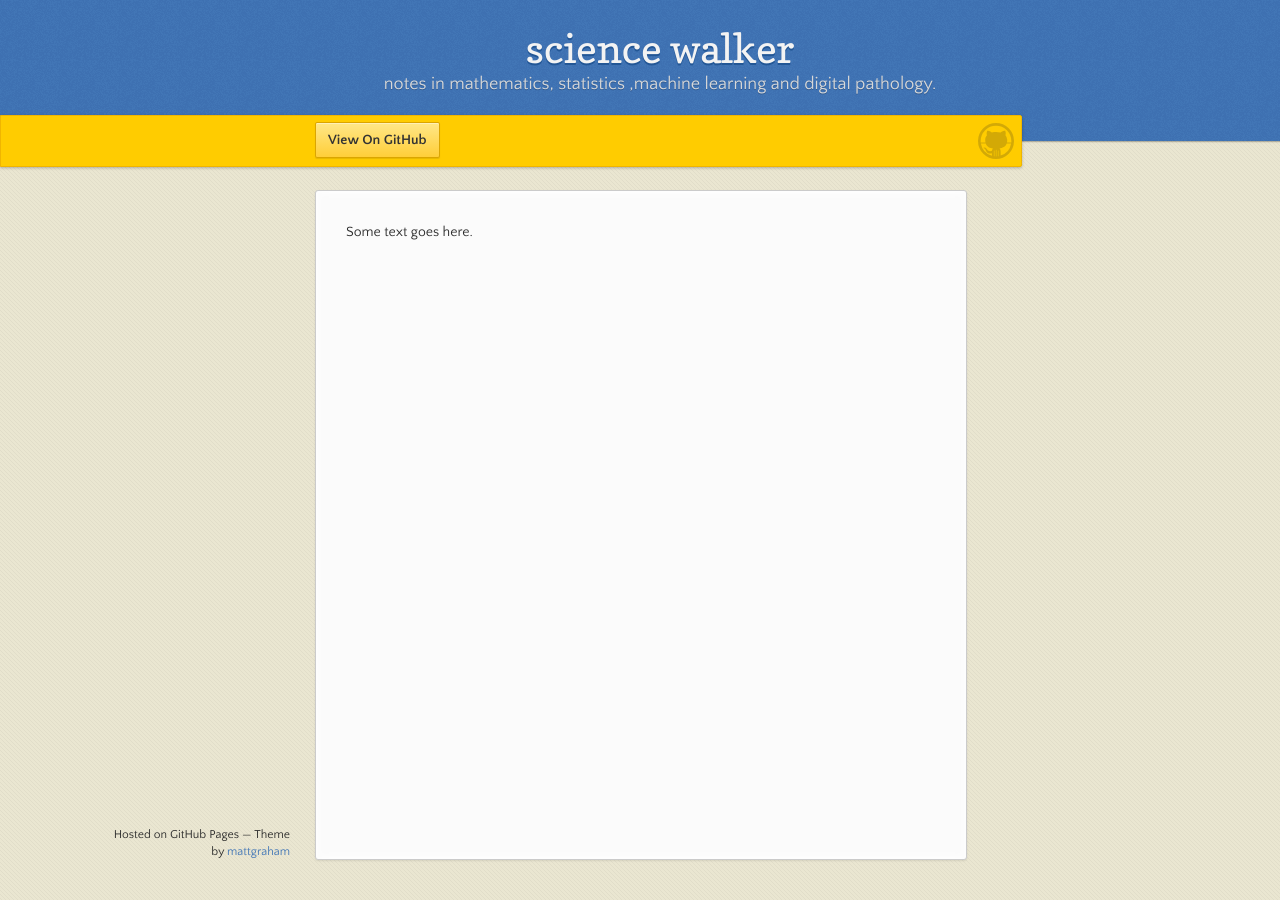
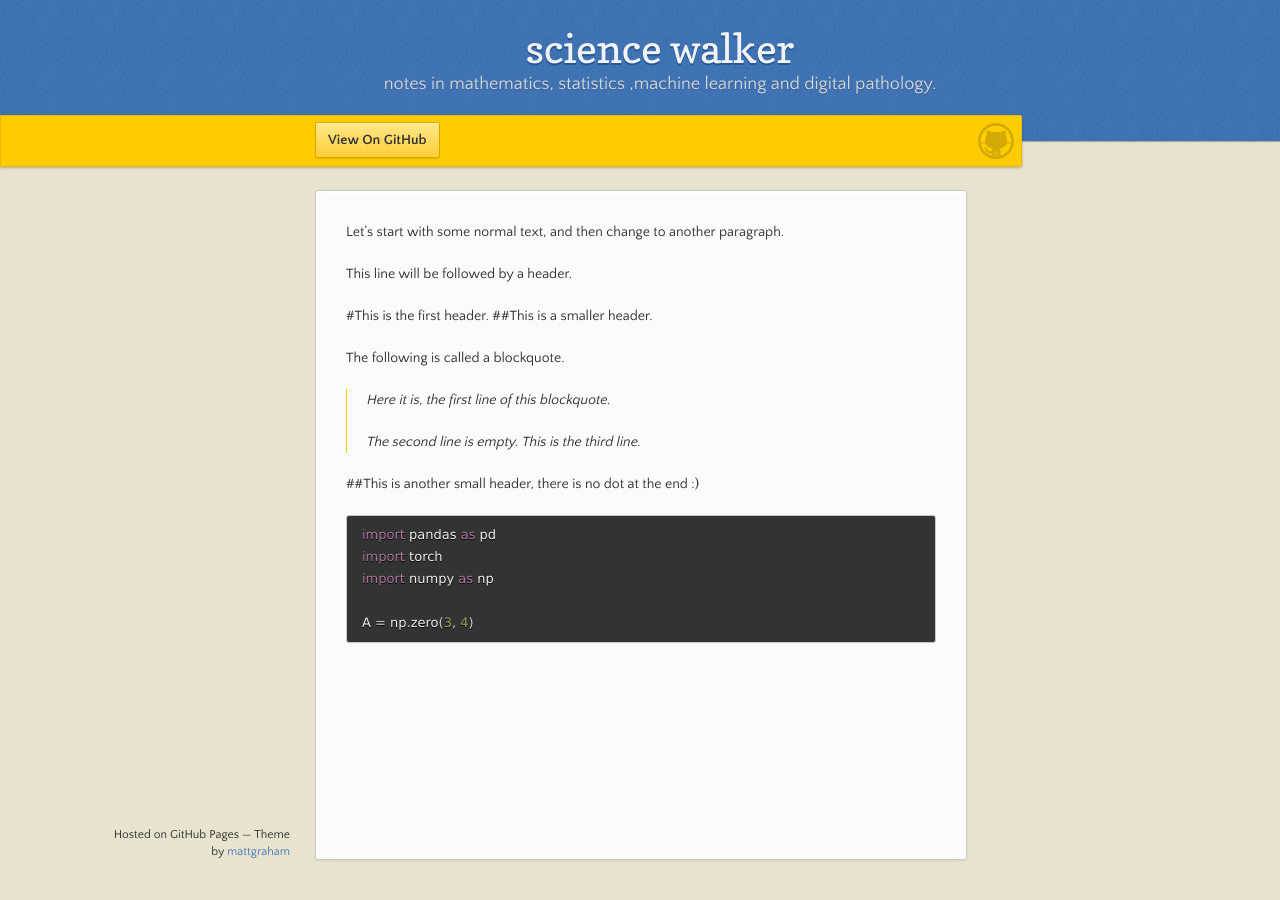
Before and after one commit to xloctran/xloctran.github.io, a Jekyll site: the page built from test.md, in a window 1280 px wide. Built offline with Jekyll 4.4.1, drawn with Linux system fonts in a browser that asks for light colours.

Commit message:
update test.md

````diff
--- a/test.md
+++ b/test.md
@@ -1,4 +1,25 @@
 ---
 layout: default
 ---
-Some text goes here.
+
+Let's start with some normal text, and then change to another paragraph.
+
+This line will be followed by a header.
+
+#This is the first header.
+##This is a smaller header.
+
+The following is called a blockquote.
+
+> Here it is, the first line of this blockquote.
+>
+> The second line is empty. This is the third line.
+
+##This is another small header, there is no dot at the end :)
+```python
+import pandas as pd
+import torch
+import numpy as np
+
+A = np.zero(3, 4)
+```
````
Also changed, not shown: index.md (+1 -0 lines).
